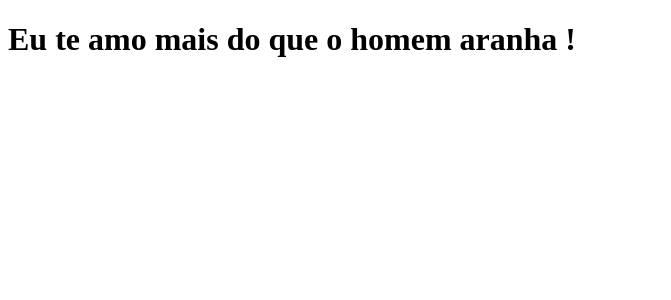
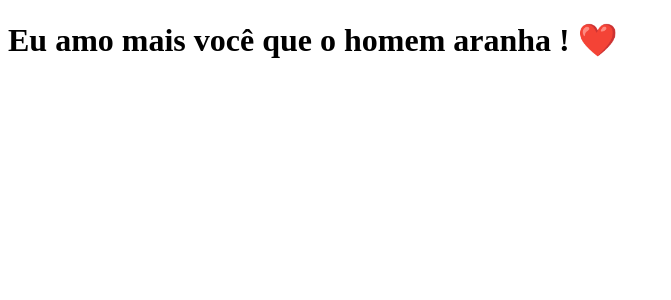
Before and after one commit to Gt-vaz/projetoTabNews, a Next.js app: page / in a window 1280 px wide. Shown: the top 300 px of the page, without its empty margins (0-671 px from the left). Built offline with nearby package versions, Linux system fonts and the light colour scheme.

Commit message:
Change the message

```diff
--- a/pages/index.js
+++ b/pages/index.js
@@ -1,5 +1,5 @@
 function home () {
-    return <h1>Eu te amo mais do que o homem aranha !</h1>
+    return <h1>Eu amo mais você que o homem aranha ! ❤️ </h1>
 };
 
 export default home;
```
